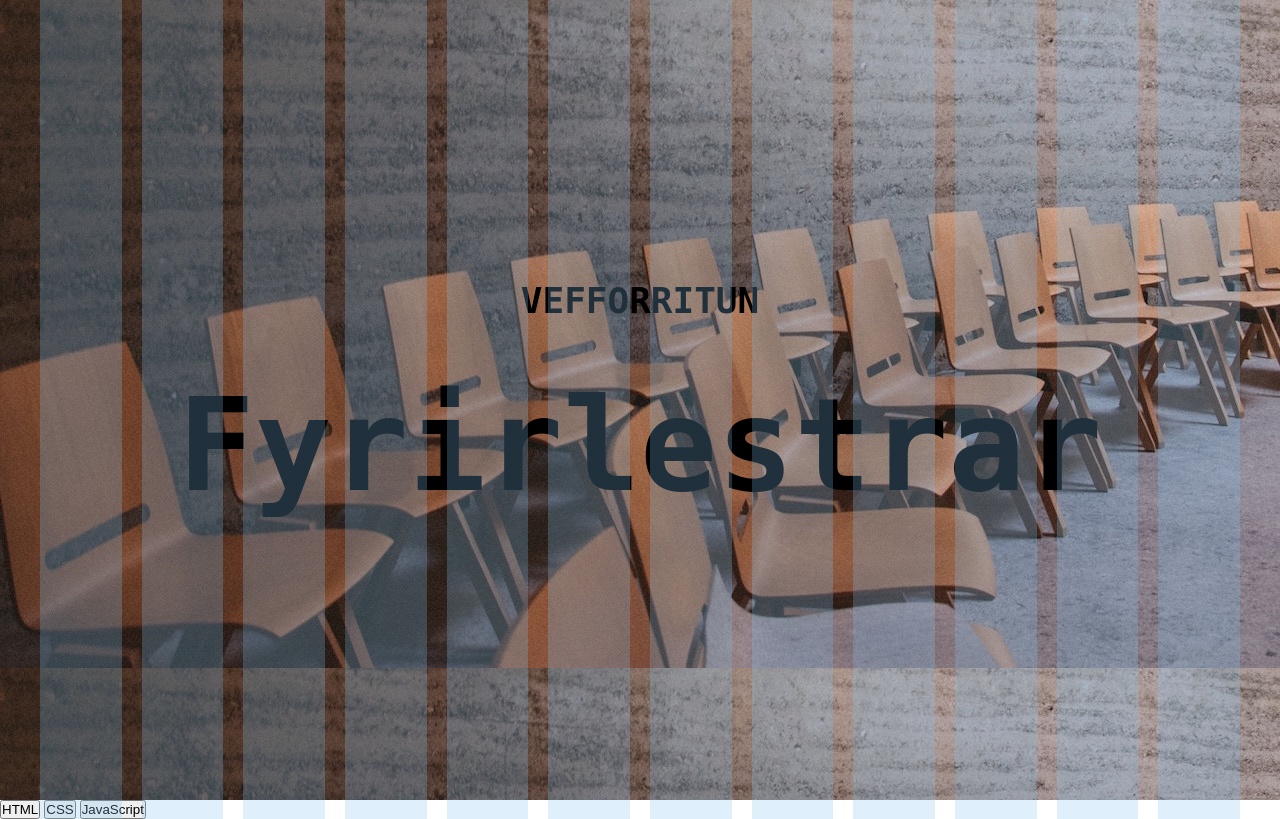
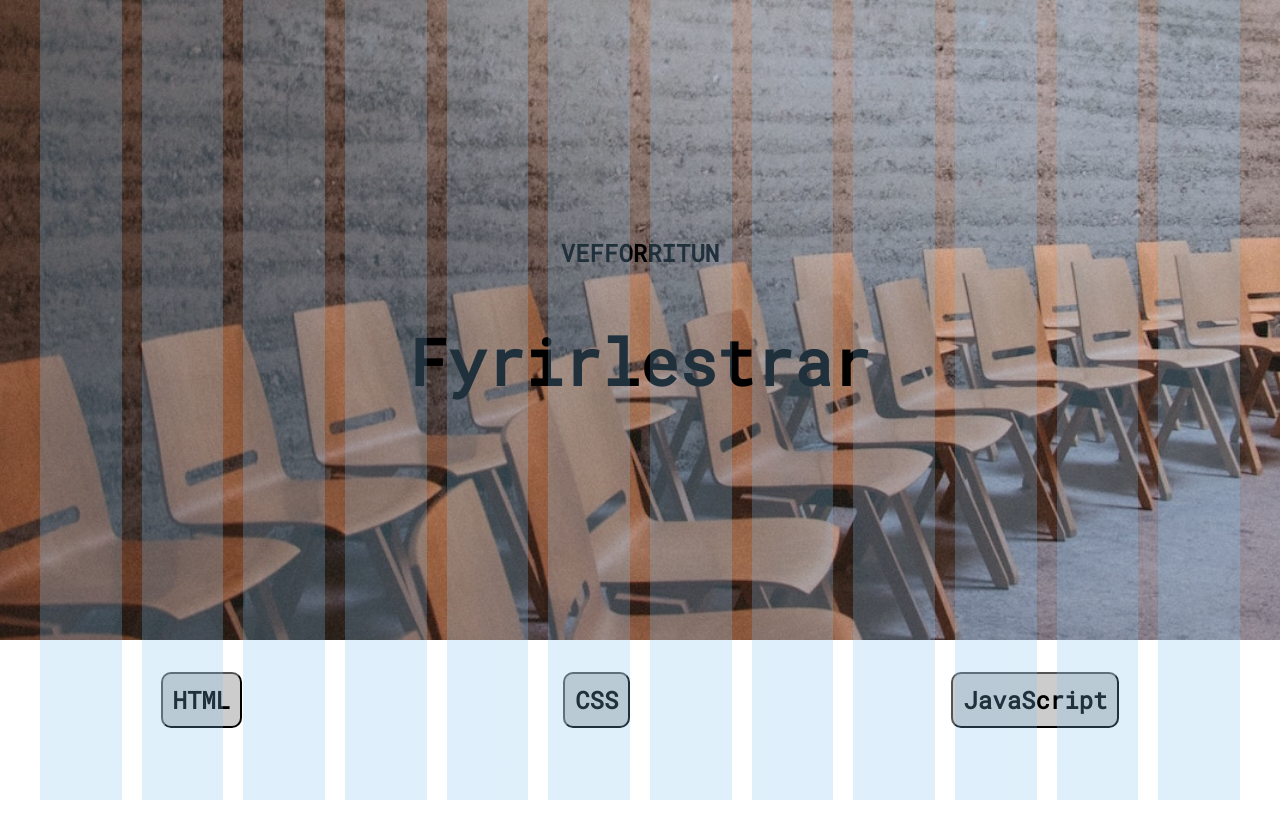
Before and after one commit to soleyb/vefforritun_h2, a plain HTML site: page index.html in a window 1280 px wide. Drawn offline with nearby package versions, Linux system fonts and the light colour scheme; files that its build step writes are made by us from their sources.

Commit message:
Myndin í haus nokkurn vegin komin.
Hausinn líka. Takkarnir ættu að vera fínir. Ætla að stilla fyrir media >700px

```diff
--- a/index.html
+++ b/index.html
@@ -5,6 +5,7 @@
   <title>Hópverkefni 2</title>
   <link rel="stylesheet" href="grid.css">
   <link rel="stylesheet" href="dist/styles.css">
+  <link href="https://fonts.googleapis.com/css?family=Lora|PT+Serif|Roboto+Mono" rel="stylesheet">
 </head>
 <body>
   <div class="haus">
--- a/src/styles/config.scss
+++ b/src/styles/config.scss
@@ -11,5 +11,9 @@ $darkgreen: #1a1;
 $lightyellow: #fcffd2;
 $redish: #cc9694;
 
-$font-main: "Times New Roman";
-$font-heading: "monospace";
+$font-main: 'Times New Roman';
+$font-main-lora: 'Lora', serif;
+$font-main-serif: 'PT Serif', serif;
+$font-heading: 'Roboto Mono', monospace;
+$font-heading-monospace: 'Monospace';
+$font-heading-courier: 'Courier New';
--- a/src/styles/styles.scss
+++ b/src/styles/styles.scss
@@ -29,9 +29,11 @@ img { /* stylelint-disable-line */
 
 //stillingar í hausi
 .haus {
-  background-image: url("../img/header.jpg");
+  background: url("../img/header.jpg") no-repeat center center fixed;
   background-color: rgba(0,0,0,0.6);
-  height: 100vh;
+  background-size: cover;
+  min-height: 80vh;
+  width: 100%;
   display: flex;
   flex-wrap: wrap;
   align-content: center;
@@ -42,7 +44,7 @@ img { /* stylelint-disable-line */
   width: 100%;
   margin-top: 50px;
   font-family: $font-heading;
-  font-size: 128px;
+  font-size: 64px;
 }
 .haus__fag {
   color: $black;
@@ -50,9 +52,23 @@ img { /* stylelint-disable-line */
   text-align: center;
   width: 100%;
   font-family: $font-heading;
-  font-size: 36px;
+  font-size: 24px;
 }
-
+.takkar {
+  display: flex;
+  flex-wrap: nowrap;
+  justify-content: space-around;
+  margin-top: 2em;
+  margin-bottom: 2em;
+}
+.takkar_takki {
+  border-radius: 10px;
+  background-color: $lightgrey;
+  font-family: $font-heading;
+  font-size: 24px;
+  font-weight: bold;
+  padding: 10px;
+}
 
 @media(min-width: 700px){
 
```
